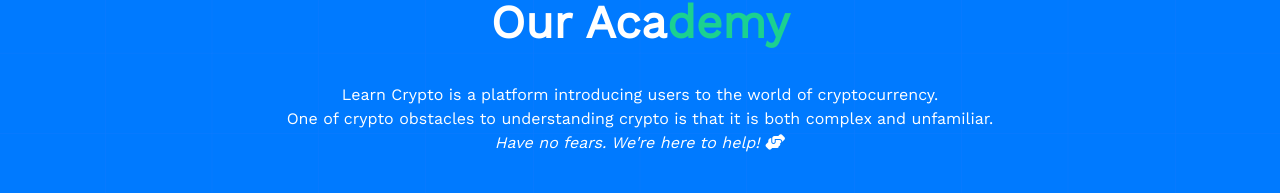
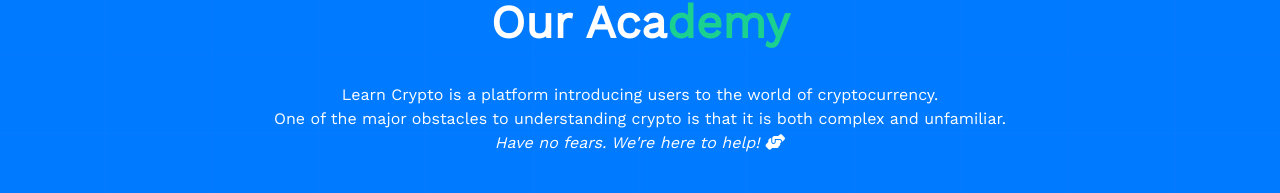
Before and after one commit to TEE2DWHY/TeamDefi, a React (Create React App) app: page / in a window 1280 px wide. Shown: the part 185-378 px from the top of the page. Built offline with nearby package versions, Linux system fonts and the light colour scheme.

Commit message:
made chnages to the hero-section component

```diff
--- a/src/components/Hero-Section.js
+++ b/src/components/Hero-Section.js
@@ -11,7 +11,7 @@
                         <br /> Our Aca<span style={{ color: "#1bd190" }}>demy</span></h1>
                     <br />
                     <p style={{ color: "#fff", padding: "0 20px" }}>Learn Crypto is a platform introducing users to the world of cryptocurrency.<br />
-                        One of crypto obstacles to understanding crypto is that it is both complex and unfamiliar.
+                        One of the major obstacles to understanding crypto is that it is both complex and unfamiliar.
                         <br /><span style={{ fontStyle: "italic" }}>Have no fears. We're here to help! <i class="fa-solid fa-handshake-angle" style={{ color: "#fff" }}></i></span></p>
                     <img className="learn-img" src="learn.png" alt="" />
                     <br />
```
